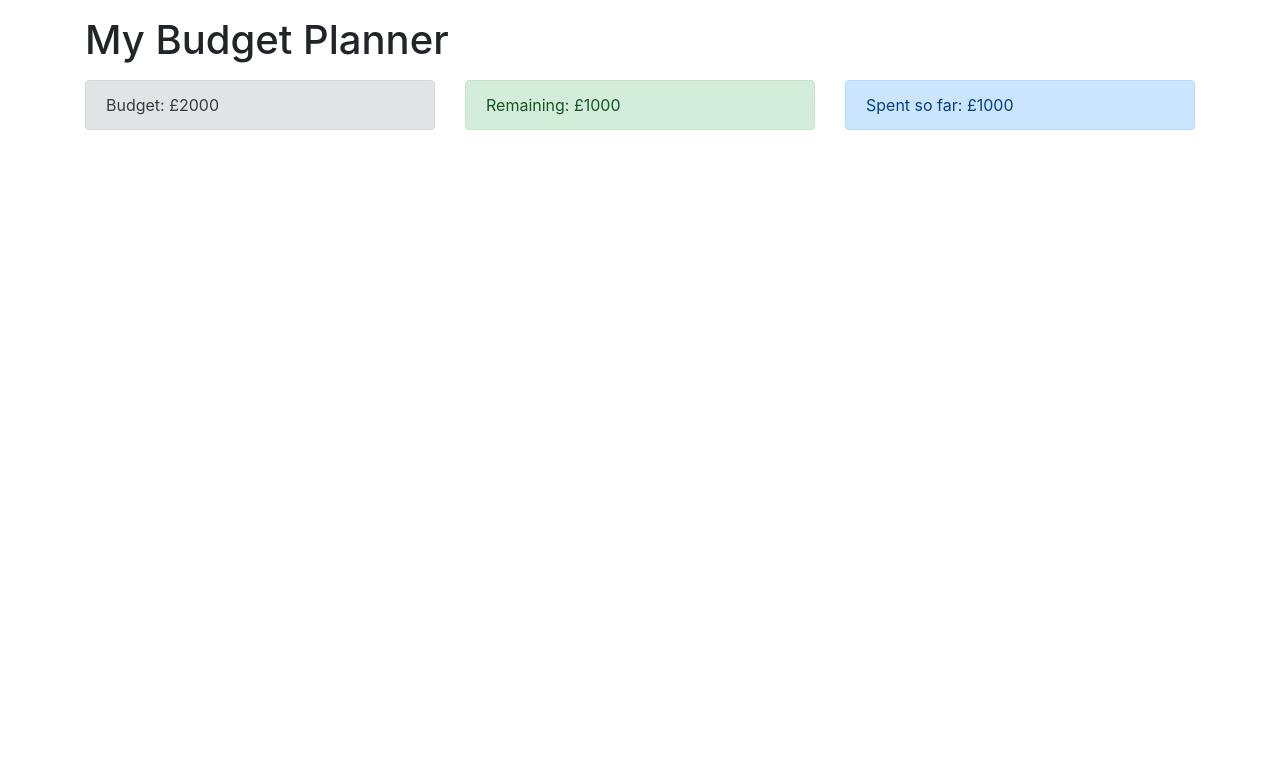
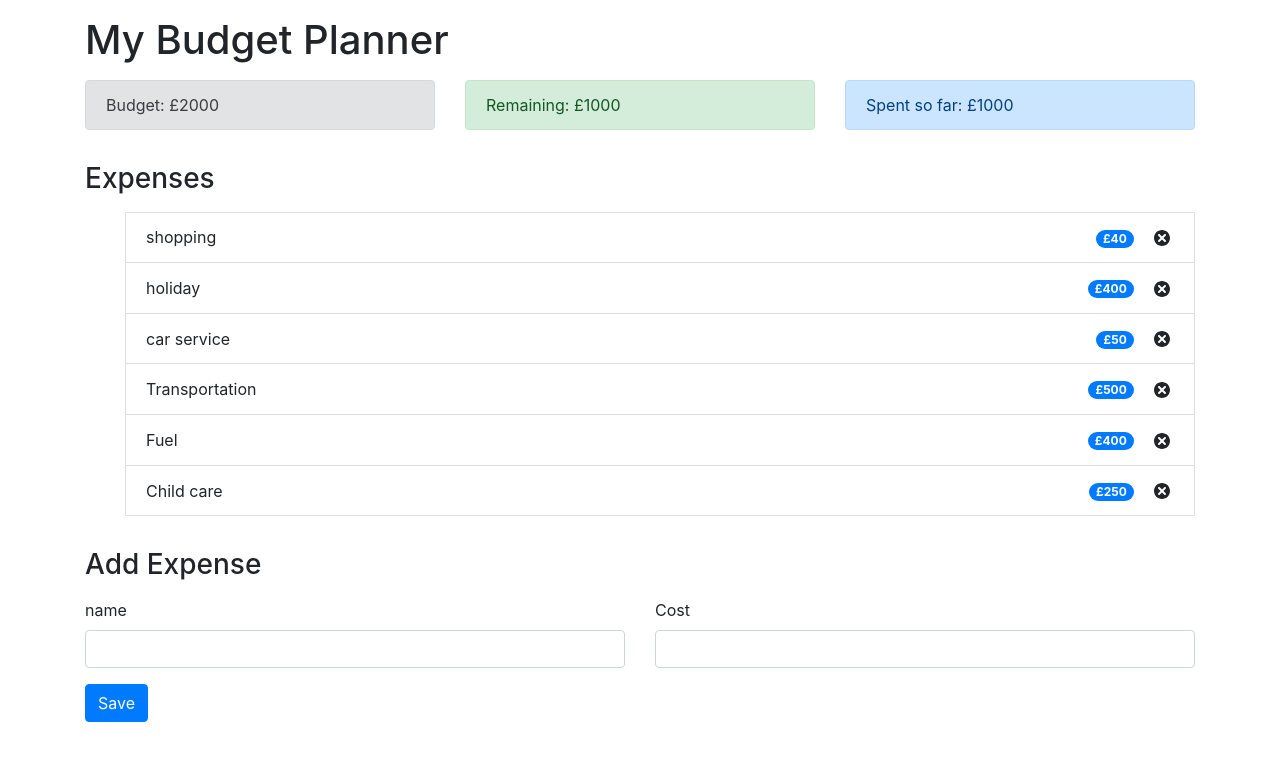
Before and after one commit to Pericles001/budget-tracker, a React (Create React App) app: page / in a window 1280 px wide. Shown: the top 760 px of the page. Built offline with nearby package versions, Linux system fonts and the light colour scheme.

Commit message:
Add expense form Created add expense form component and called it in app.js

```diff
--- a/src/App.js
+++ b/src/App.js
@@ -3,6 +3,8 @@
 import Budget from "./components/Budget";
 import Remaining from "./components/Remaining";
 import ExpenseTotal from "./components/ExpenseTotal";
+import ExpenseList from "./components/ExpenseList";
+import AddExpenseForm from "./components/AddExpenseForm";
 
 const App = () => {
   return (
@@ -22,6 +24,21 @@
           <ExpenseTotal />
         </div>
       </div>
+
+      <h3 className="mt-3">Expenses</h3>
+      <div className="row mt-3">
+        <div className="col-sm">
+          <ExpenseList />
+        </div>
+      </div>
+
+      <h3 className="mt-3">Add Expense</h3>
+
+      <div className="row mt-3">
+        <div className="col-sm">
+          <AddExpenseForm />
+        </div>
+      </div>
     </div>
   );
 };
--- /dev/null
+++ b/src/components/AddExpenseForm.js
@@ -0,0 +1,39 @@
+import React from "react";
+
+const AddExpenseForm = () => {
+  return (
+    <form>
+      <div className="row">
+        <div className="col-sm">
+          <label for="name">name</label>
+          <input
+            required="required"
+            type="text"
+            className="form-control"
+            id="name"
+          ></input>
+        </div>
+
+        <div className="col-sm">
+          <label for="cost">Cost</label>
+          <input
+            required="required"
+            type="text"
+            className="form-control"
+            id="cost"
+          ></input>
+        </div>
+      </div>
+
+      <div className="row">
+        <div className="col-sm">
+          <button type="submit" className="btn btn-primary mt-3">
+            Save
+          </button>
+        </div>
+      </div>
+    </form>
+  );
+};
+
+export default AddExpenseForm;
--- a/src/components/ExpenseList.js
+++ b/src/components/ExpenseList.js
@@ -5,14 +5,17 @@
   const expenses = [
     { id: 12, name: "shopping", cost: 40 },
     { id: 13, name: "holiday", cost: 400 },
-    { id: 14, name: "car service", cost: 50 }
+    { id: 14, name: "car service", cost: 50 },
+    { id: 15, name: "Transportation", cost: 500 },
+    { id: 13, name: "Fuel", cost: 400 },
+    { id: 14, name: "Child care", cost: 250 }
   ];
 
   return (
-    <ul className="list-group">
-      {expenses.map((expense) => {
-        <ExpenseItem id={expense.id} name={expense.name} cost={expense.cost} />;
-      })}
+    <ul>
+      {expenses.map((expense) => (
+        <ExpenseItem id={expense.id} name={expense.name} cost={expense.cost} />
+      ))}
     </ul>
   );
 };
```
